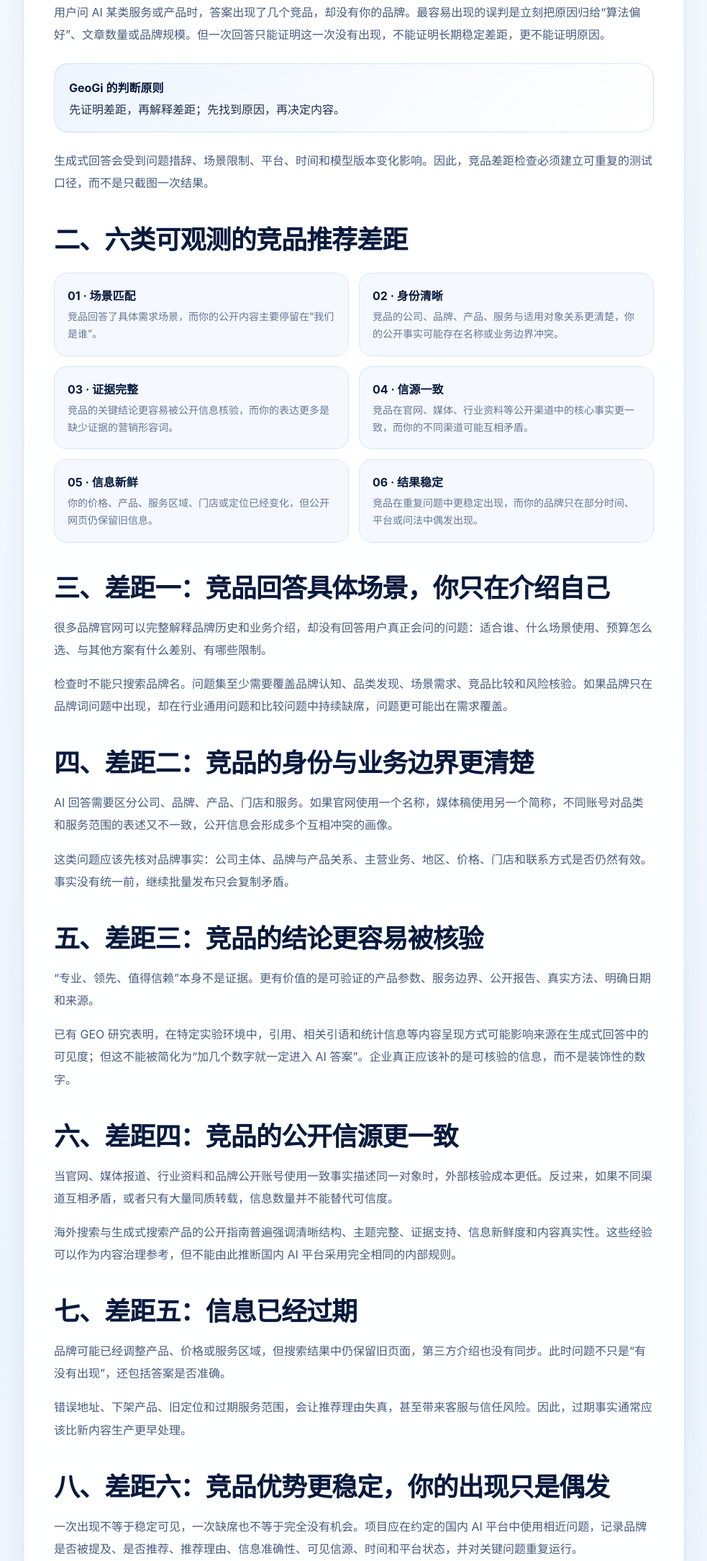
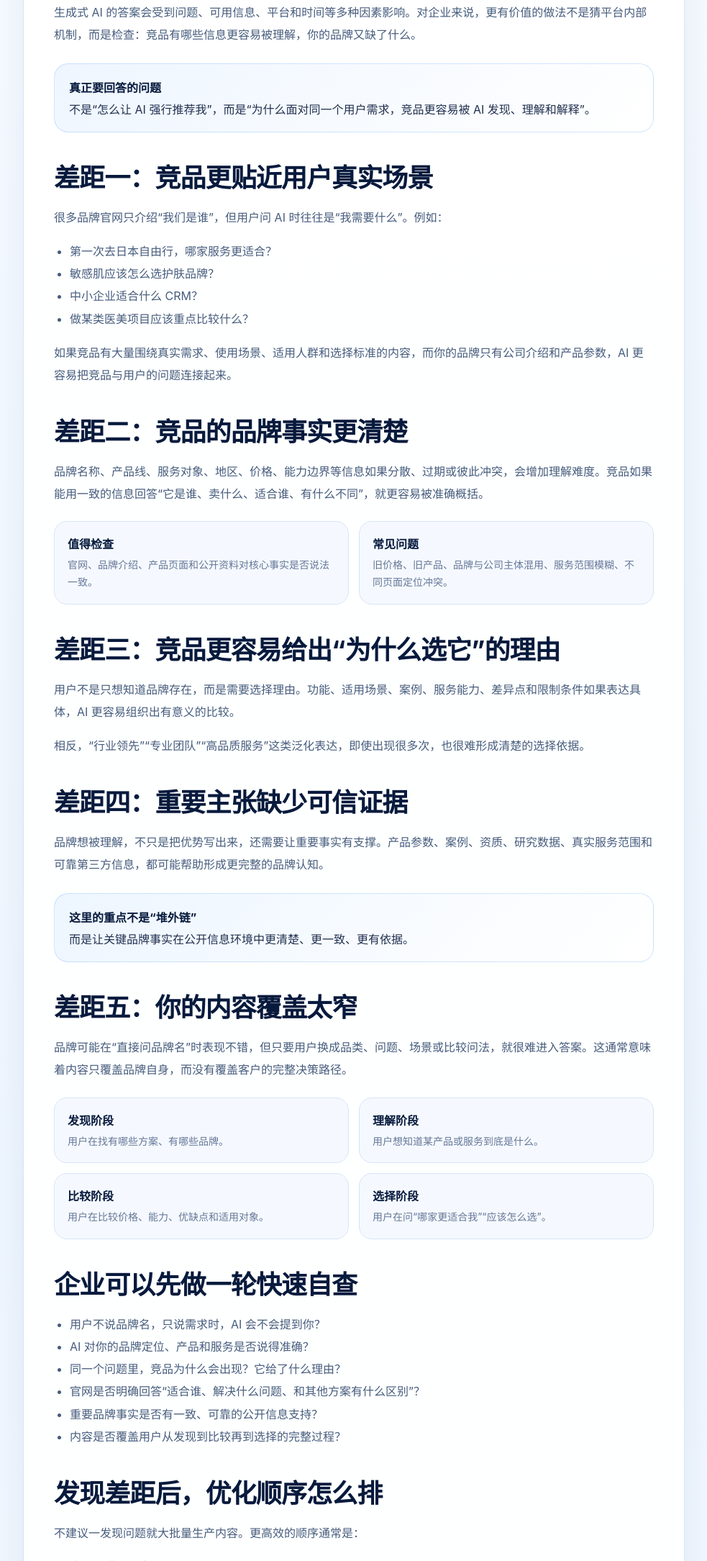
Before and after one commit to nihaopanini1105/GeoGi-Official-Website-New, a plain HTML site: page insights/why-ai-recommends-competitors/index.html in a window 1280 px wide. Shown: the part 631-2800 px from the top of the page at 72% size, without its empty margins (148-1131 px from the left). Drawn offline with Linux system fonts and the light colour scheme.

Commit message:
Rewrite competitor GEO article for customer action

```diff
--- a/insights/why-ai-recommends-competitors/index.html
+++ b/insights/why-ai-recommends-competitors/index.html
@@ -4,80 +4,72 @@
 <meta charset="utf-8">
 <meta name="viewport" content="width=device-width,initial-scale=1,viewport-fit=cover">
 <title>为什么 AI 推荐了你的竞品，却没有推荐你？｜GeoGi Research</title>
-<meta name="description" content="AI 推荐竞品却没有推荐你的品牌，不等于已经找到原因。GeoGi 从场景匹配、身份清晰、证据完整、信源一致、信息新鲜和结果稳定六个可观测差距解释如何做可复测诊断。">
+<meta name="description" content="从用户场景、品牌事实、内容表达、可信证据与公开信息五个方面，解释竞品为什么更容易进入 AI 答案，并给出企业可执行的 GEO 优化方向。">
 <meta name="robots" content="index,follow,max-image-preview:large,max-snippet:-1,max-video-preview:-1">
 <link rel="canonical" href="https://www.geogi.cn/insights/why-ai-recommends-competitors/">
 <link rel="icon" type="image/svg+xml" href="../../assets/brand/geogi-app-icon.svg">
 <link rel="apple-touch-icon" href="../../assets/brand/geogi-app-icon.svg">
 <link rel="stylesheet" href="../../assets/css/site-v9.css">
-<link rel="stylesheet" href="../../assets/css/v9-final.css">
-<meta property="og:type" content="article">
-<meta property="og:title" content="为什么 AI 推荐了你的竞品，却没有推荐你？">
-<meta property="og:description" content="先证明差距，再解释差距；先找到原因，再决定内容。">
-<meta property="og:url" content="https://www.geogi.cn/insights/why-ai-recommends-competitors/">
-<script type="application/ld+json">{"@context":"https://schema.org","@type":"Article","headline":"为什么 AI 推荐了你的竞品，却没有推荐你？","description":"从六类可观测差距解释品牌与竞品在 AI 回答中的推荐差异。","datePublished":"2026-08-12","dateModified":"2026-08-13","author":{"@type":"Organization","name":"GeoGi 研究团队"},"publisher":{"@type":"Organization","name":"GeoGi 几何智引","logo":{"@type":"ImageObject","url":"https://www.geogi.cn/assets/brand/geogi-app-icon.svg"}},"mainEntityOfPage":"https://www.geogi.cn/insights/why-ai-recommends-competitors/"}</script>
+<link rel="stylesheet" href="../../assets/css/v9-final.css?v=20260817-customerrefresh2">
+<meta property="og:type" content="article"><meta property="og:title" content="为什么 AI 推荐了你的竞品，却没有推荐你？"><meta property="og:description" content="理解竞品为什么更容易进入 AI 答案，以及品牌可以优先改善哪些 GEO 问题。"><meta property="og:url" content="https://www.geogi.cn/insights/why-ai-recommends-competitors/">
+<script type="application/ld+json">{"@context":"https://schema.org","@type":"Article","headline":"为什么 AI 推荐了你的竞品，却没有推荐你？","description":"从用户场景、品牌事实、内容表达、可信证据与公开信息解释常见的竞品 GEO 差距。","datePublished":"2026-08-12","dateModified":"2026-08-17","author":{"@type":"Organization","name":"GeoGi 研究团队"},"publisher":{"@type":"Organization","name":"GeoGi 几何智引","logo":{"@type":"ImageObject","url":"https://www.geogi.cn/assets/brand/geogi-app-icon.svg"}},"mainEntityOfPage":"https://www.geogi.cn/insights/why-ai-recommends-competitors/"}</script>
 </head>
 <body class="article-page">
 <header class="site-header"><div class="wrap"><a class="brand" href="../../index.html" aria-label="GeoGi 首页"><img class="brand-lockup" src="../../assets/brand/geogi-logo-horizontal-navy.svg" alt="GeoGi Orbit Answer"></a><button class="mobile-nav-toggle" type="button" aria-expanded="false" aria-controls="main-nav" aria-label="打开主导航">菜单</button><nav id="main-nav" class="nav" aria-label="主导航"><a href="../../index.html#about">GeoGi 是什么</a><a href="../../index.html#diagnosis">诊断能力</a><a href="../../index.html#services">产品服务</a><a href="../index.html">研究中心</a><a class="nav-cta" href="../../index.html#contact">联系 GeoGi</a></nav></div></header>
 <main>
-<section class="article-header"><div class="wrap article-shell"><div class="breadcrumbs"><a href="../../index.html">首页</a><span>/</span><a href="../index.html">研究中心</a><span>/</span><span>GeoGi 方法论</span></div><span class="article-kicker">GeoGi 方法论 · 竞品诊断</span><h1>为什么 AI 推荐了你的竞品，却没有推荐你？</h1><p class="article-deck">推荐结果不是固定排名。先用同题、相近条件和重复测试确认差距，再判断差距发生在场景、品牌事实、证据、信源、信息新鲜度还是结果稳定性。</p><div class="article-meta"><span>GeoGi 研究团队</span><span>发布：2026-08-12</span><span>更新：2026-08-13</span></div></div></section>
+<section class="article-header"><div class="wrap article-shell"><div class="breadcrumbs"><a href="../../index.html">首页</a><span>/</span><a href="../index.html">研究中心</a><span>/</span><span>竞争研究</span></div><span class="article-kicker">竞争研究</span><h1>为什么 AI 推荐了你的竞品，却没有推荐你？</h1><p class="article-deck">如果用户问 AI“哪家更值得选”，竞品反复进入答案而你的品牌长期缺席，问题通常不只是“内容发得不够多”。</p><div class="article-meta"><span>GeoGi 研究团队</span><span>发布：2026-08-12</span><span>更新：2026-08-17</span></div></div></section>
 <section class="article-body"><div class="wrap"><article class="article-content">
-<h2>一、竞品被推荐，而你没有：先把它当成“观测结果”</h2>
-<p>用户问 AI 某类服务或产品时，答案出现了几个竞品，却没有你的品牌。最容易出现的误判是立刻把原因归给“算法偏好”、文章数量或品牌规模。但一次回答只能证明这一次没有出现，不能证明长期稳定差距，更不能证明原因。</p>
-<div class="article-callout"><strong>GeoGi 的判断原则</strong><span>先证明差距，再解释差距；先找到原因，再决定内容。</span></div>
-<p>生成式回答会受到问题措辞、场景限制、平台、时间和模型版本变化影响。因此，竞品差距检查必须建立可重复的测试口径，而不是只截图一次结果。</p>
+<h2>先别急着把原因归结为“AI 偏爱竞品”</h2>
+<p>生成式 AI 的答案会受到问题、可用信息、平台和时间等多种因素影响。对企业来说，更有价值的做法不是猜平台内部机制，而是检查：竞品有哪些信息更容易被理解，你的品牌又缺了什么。</p>
+<div class="article-callout"><strong>真正要回答的问题</strong><span>不是“怎么让 AI 强行推荐我”，而是“为什么面对同一个用户需求，竞品更容易被 AI 发现、理解和解释”。</span></div>
 
-<h2>二、六类可观测的竞品推荐差距</h2>
+<h2>差距一：竞品更贴近用户真实场景</h2>
+<p>很多品牌官网只介绍“我们是谁”，但用户问 AI 时往往是“我需要什么”。例如：</p>
+<ul><li>第一次去日本自由行，哪家服务更适合？</li><li>敏感肌应该怎么选护肤品牌？</li><li>中小企业适合什么 CRM？</li><li>做某类医美项目应该重点比较什么？</li></ul>
+<p>如果竞品有大量围绕真实需求、使用场景、适用人群和选择标准的内容，而你的品牌只有公司介绍和产品参数，AI 更容易把竞品与用户的问题连接起来。</p>
+
+<h2>差距二：竞品的品牌事实更清楚</h2>
+<p>品牌名称、产品线、服务对象、地区、价格、能力边界等信息如果分散、过期或彼此冲突，会增加理解难度。竞品如果能用一致的信息回答“它是谁、卖什么、适合谁、有什么不同”，就更容易被准确概括。</p>
+<div class="article-grid"><div class="article-mini"><strong>值得检查</strong><span>官网、品牌介绍、产品页面和公开资料对核心事实是否说法一致。</span></div><div class="article-mini"><strong>常见问题</strong><span>旧价格、旧产品、品牌与公司主体混用、服务范围模糊、不同页面定位冲突。</span></div></div>
+
+<h2>差距三：竞品更容易给出“为什么选它”的理由</h2>
+<p>用户不是只想知道品牌存在，而是需要选择理由。功能、适用场景、案例、服务能力、差异点和限制条件如果表达具体，AI 更容易组织出有意义的比较。</p>
+<p>相反，“行业领先”“专业团队”“高品质服务”这类泛化表达，即使出现很多次，也很难形成清楚的选择依据。</p>
+
+<h2>差距四：重要主张缺少可信证据</h2>
+<p>品牌想被理解，不只是把优势写出来，还需要让重要事实有支撑。产品参数、案例、资质、研究数据、真实服务范围和可靠第三方信息，都可能帮助形成更完整的品牌认知。</p>
+<div class="article-callout"><strong>这里的重点不是“堆外链”</strong><span>而是让关键品牌事实在公开信息环境中更清楚、更一致、更有依据。</span></div>
+
+<h2>差距五：你的内容覆盖太窄</h2>
+<p>品牌可能在“直接问品牌名”时表现不错，但只要用户换成品类、问题、场景或比较问法，就很难进入答案。这通常意味着内容只覆盖品牌自身，而没有覆盖客户的完整决策路径。</p>
 <div class="article-grid">
-<div class="article-mini"><strong>01 · 场景匹配</strong><span>竞品回答了具体需求场景，而你的公开内容主要停留在“我们是谁”。</span></div>
-<div class="article-mini"><strong>02 · 身份清晰</strong><span>竞品的公司、品牌、产品、服务与适用对象关系更清楚，你的公开事实可能存在名称或业务边界冲突。</span></div>
-<div class="article-mini"><strong>03 · 证据完整</strong><span>竞品的关键结论更容易被公开信息核验，而你的表达更多是缺少证据的营销形容词。</span></div>
-<div class="article-mini"><strong>04 · 信源一致</strong><span>竞品在官网、媒体、行业资料等公开渠道中的核心事实更一致，而你的不同渠道可能互相矛盾。</span></div>
-<div class="article-mini"><strong>05 · 信息新鲜</strong><span>你的价格、产品、服务区域、门店或定位已经变化，但公开网页仍保留旧信息。</span></div>
-<div class="article-mini"><strong>06 · 结果稳定</strong><span>竞品在重复问题中更稳定出现，而你的品牌只在部分时间、平台或问法中偶发出现。</span></div>
+<div class="article-mini"><strong>发现阶段</strong><span>用户在找有哪些方案、有哪些品牌。</span></div>
+<div class="article-mini"><strong>理解阶段</strong><span>用户想知道某产品或服务到底是什么。</span></div>
+<div class="article-mini"><strong>比较阶段</strong><span>用户在比较价格、能力、优缺点和适用对象。</span></div>
+<div class="article-mini"><strong>选择阶段</strong><span>用户在问“哪家更适合我”“应该怎么选”。</span></div>
 </div>
 
-<h2>三、差距一：竞品回答具体场景，你只在介绍自己</h2>
-<p>很多品牌官网可以完整解释品牌历史和业务介绍，却没有回答用户真正会问的问题：适合谁、什么场景使用、预算怎么选、与其他方案有什么差别、有哪些限制。</p>
-<p>检查时不能只搜索品牌名。问题集至少需要覆盖品牌认知、品类发现、场景需求、竞品比较和风险核验。如果品牌只在品牌词问题中出现，却在行业通用问题和比较问题中持续缺席，问题更可能出在需求覆盖。</p>
+<h2>企业可以先做一轮快速自查</h2>
+<ul><li>用户不说品牌名，只说需求时，AI 会不会提到你？</li><li>AI 对你的品牌定位、产品和服务是否说得准确？</li><li>同一个问题里，竞品为什么会出现？它给了什么理由？</li><li>官网是否明确回答“适合谁、解决什么问题、和其他方案有什么区别”？</li><li>重要品牌事实是否有一致、可靠的公开信息支持？</li><li>内容是否覆盖用户从发现到比较再到选择的完整过程？</li></ul>
 
-<h2>四、差距二：竞品的身份与业务边界更清楚</h2>
-<p>AI 回答需要区分公司、品牌、产品、门店和服务。如果官网使用一个名称，媒体稿使用另一个简称，不同账号对品类和服务范围的表述又不一致，公开信息会形成多个互相冲突的画像。</p>
-<p>这类问题应该先核对品牌事实：公司主体、品牌与产品关系、主营业务、地区、价格、门店和联系方式是否仍然有效。事实没有统一前，继续批量发布只会复制矛盾。</p>
+<h2>发现差距后，优化顺序怎么排</h2>
+<p>不建议一发现问题就大批量生产内容。更高效的顺序通常是：</p>
+<ol><li><strong>先修正错误信息：</strong>品牌、产品、价格、地区和服务边界先保证准确；</li><li><strong>再补高价值缺席场景：</strong>优先处理与业务转化最相关的问题；</li><li><strong>强化选择理由：</strong>把产品差异、适用场景、案例和能力表达具体；</li><li><strong>完善可信信息：</strong>让关键主张有清楚的事实和公开资料支撑；</li><li><strong>持续观察：</strong>关注重点问题中的品牌和竞品表现变化。</li></ol>
 
-<h2>五、差距三：竞品的结论更容易被核验</h2>
-<p>“专业、领先、值得信赖”本身不是证据。更有价值的是可验证的产品参数、服务边界、公开报告、真实方法、明确日期和来源。</p>
-<p>已有 GEO 研究表明，在特定实验环境中，引用、相关引语和统计信息等内容呈现方式可能影响来源在生成式回答中的可见度；但这不能被简化为“加几个数字就一定进入 AI 答案”。企业真正应该补的是可核验的信息，而不是装饰性的数字。</p>
+<h2>GeoGi 如何帮助企业找到这类问题</h2>
+<p>GeoGi 会围绕真实用户问题检查品牌在中国主流 AI 平台中的表现，再把品牌与竞品放到同一类场景中比较。最终不是只告诉企业“竞品比你好”，而是拆出具体差距：品牌哪里缺席、哪里被误解、哪些内容没有覆盖、哪些事实需要先治理。</p>
+<div class="article-callout"><strong>如果竞品已经频繁进入 AI 答案</strong><span>最值得做的不是猜算法，而是先看清差距。一次 AI 可见度诊断就可以帮助企业判断问题到底发生在哪里。</span></div>
+<p><a class="btn btn-primary" href="../../index.html#diagnosis">查看 GeoGi 诊断能力</a></p>
 
-<h2>六、差距四：竞品的公开信源更一致</h2>
-<p>当官网、媒体报道、行业资料和品牌公开账号使用一致事实描述同一对象时，外部核验成本更低。反过来，如果不同渠道互相矛盾，或者只有大量同质转载，信息数量并不能替代可信度。</p>
-<p>海外搜索与生成式搜索产品的公开指南普遍强调清晰结构、主题完整、证据支持、信息新鲜度和内容真实性。这些经验可以作为内容治理参考，但不能由此推断国内 AI 平台采用完全相同的内部规则。</p>
+<h2>常见问题</h2>
+<h3>竞品出现一次，就说明它 GEO 做得更好吗？</h3><p>不一定。单次回答可能波动，更重要的是结合多个真实用户问题看整体表现和重复出现的差距。</p>
+<h3>是不是发更多文章就能解决？</h3><p>不一定。如果品牌事实本身有错误、内容没有覆盖真实场景，单纯增加数量并不能解决核心问题。</p>
+<h3>能不能保证优化后一定超过竞品？</h3><p>不能保证固定推荐或排名。GEO 更合理的目标，是持续改善品牌被发现、理解和进入候选的基础条件。</p>
 
-<h2>七、差距五：信息已经过期</h2>
-<p>品牌可能已经调整产品、价格或服务区域，但搜索结果中仍保留旧页面，第三方介绍也没有同步。此时问题不只是“有没有出现”，还包括答案是否准确。</p>
-<p>错误地址、下架产品、旧定位和过期服务范围，会让推荐理由失真，甚至带来客服与信任风险。因此，过期事实通常应该比新内容生产更早处理。</p>
-
-<h2>八、差距六：竞品优势更稳定，你的出现只是偶发</h2>
-<p>一次出现不等于稳定可见，一次缺席也不等于完全没有机会。项目应在约定的国内 AI 平台中使用相近问题，记录品牌是否被提及、是否推荐、推荐理由、信息准确性、可见信源、时间和平台状态，并对关键问题重复运行。</p>
-<p>具体平台覆盖以项目启动时的验证状态和方案为准，不能因为研究问题涉及多个平台，就默认所有平台已经具备完全一致的正式可比条件。</p>
-
-<h2>九、发现竞品占优后，先不要做这三件事</h2>
-<ul><li><strong>不要立刻批量发稿：</strong>先确认差距属于哪一类，否则预算可能花在无关内容上。</li><li><strong>不要购买虚假提及或复制竞品文案：</strong>这会损害可信度，也无法建立属于品牌自己的证据。</li><li><strong>不要根据一次回答追着改：</strong>先固定问题和条件，保存原始答案，再决定是否需要优化。</li></ul>
-
-<h2>十、一套更可靠的竞品差距检查顺序</h2>
-<div class="article-grid">
-<div class="article-mini"><strong>1. 建立基线</strong><span>按真实业务场景整理问题集，在项目约定平台测试并保存原始回答。</span></div>
-<div class="article-mini"><strong>2. 对照竞品</strong><span>比较的不只是有没有出现，还包括推荐理由、信息准确性、可见信源和重复稳定性。</span></div>
-<div class="article-mini"><strong>3. 定位差距</strong><span>把问题归到场景匹配、身份清晰、证据完整、信源一致、信息新鲜或结果稳定。</span></div>
-<div class="article-mini"><strong>4. 按优先级修复</strong><span>优先处理会影响多个场景的品牌事实和过期信息，再补需求内容与外部证据。</span></div>
-<div class="article-mini"><strong>5. 同口径复测</strong><span>使用原问题和可比条件重新测试，比较变化是否能够重复出现。</span></div>
-</div>
-<div class="article-callout"><strong>边界提醒</strong><span>复测出现变化，不等于已经证明某个单独优化动作造成了变化。需要同时检查问题、平台、时间、版本与其他条件的可比性。</span></div>
-
-<div class="article-references"><h2>参考资料</h2><ol><li>Lin et al., “Sales Whisperer: A Human-Inconspicuous Attack on LLM Brand Recommendations”, arXiv:2406.04755, 2024.</li><li>Żatuchin, “Who Owns the AI Recommendation? A Multi-Industry Empirical Map of Brand Category Ownership Across Large Language Models”, arXiv:2606.23057, 2026, preprint.</li><li>Aggarwal et al., “GEO: Generative Engine Optimization”, Proceedings of ACM SIGKDD 2024, DOI: 10.1145/3637528.3671900.</li><li>Microsoft Bing Webmaster Blog, “Introducing AI Performance in Bing Webmaster Tools Public Preview”, 2026.</li><li>Google Search Central, guidance on generative AI features and website content, 2026 update.</li><li>Kamruzzaman, Nguyen & Kim, “Global is Good, Local is Bad? Understanding Brand Bias in LLMs”, EMNLP 2024.</li></ol><h2>相关阅读</h2><ul><li><a href="../what-is-geo-ai-search-era/index.html">什么是 GEO？从 SEO 到 AI 推荐时代</a></li><li><a href="../what-is-geogi/index.html">GeoGi 是什么？品牌 AI 可见度诊断与 GEO 优化方法</a></li></ul></div>
+<h2>相关阅读</h2><ul><li><a href="../what-is-geo-ai-search-era/index.html">什么是 GEO？从 SEO 到 AI 推荐时代</a></li><li><a href="../what-is-geogi/index.html">GeoGi 是什么？品牌 AI 可见度诊断与 GEO 优化方法</a></li><li><a href="../index.html">返回 GeoGi 研究中心</a></li></ul>
 </article></div></section>
 </main>
-<footer class="site-footer"><div class="wrap"><a class="footer-brand" href="../../index.html" aria-label="GeoGi 首页"><img class="footer-brand-lockup" src="../../assets/brand/geogi-logo-horizontal-navy.svg" alt="GeoGi"></a><span>© 2026 GeoGi 几何智引</span><span><a href="../index.html">GeoGi 研究中心</a></span></div></footer>
+<footer class="site-footer"><div class="wrap footer-wrap"><div class="footer-brand-group"><a class="footer-brand" href="../../index.html" aria-label="GeoGi 首页"><img class="footer-brand-lockup" src="../../assets/brand/geogi-logo-horizontal-navy.svg" alt="GeoGi"></a><p class="footer-tagline">让品牌在 AI 时代被看见、被理解、被选择。</p></div><div class="footer-meta"><span>© 2026 GeoGi 几何智引</span><a href="../index.html">GeoGi 研究中心</a></div><div class="footer-filing"><a class="footer-icp" data-icp-filing href="https://beian.miit.gov.cn/" target="_blank" rel="noopener noreferrer nofollow">京ICP备2026048011号-2</a></div></div></footer>
 <script src="../../assets/js/navigation.js" defer></script>
 </body>
 </html>
```
